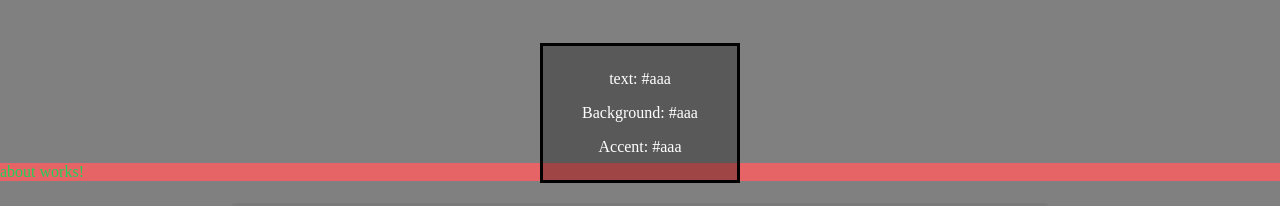
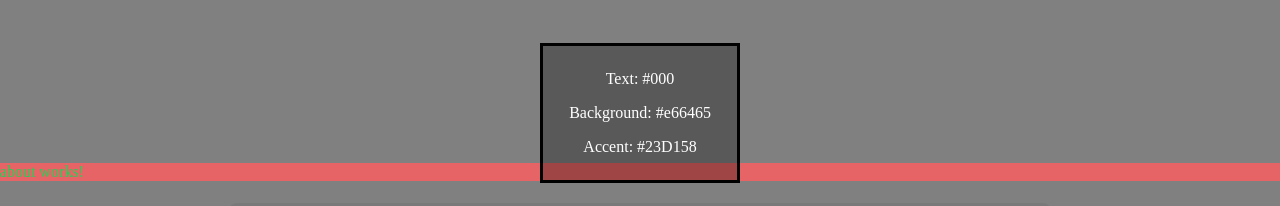
Before and after one commit to Lexsak/angular-learning, an Angular app: page / in a window 1280 px wide. Shown: the part 477-683 px from the top of the page. Built offline with nearby package versions, Linux system fonts and the light colour scheme.

Commit message:
copyColor logic work

```diff
--- a/src/app/layouts/copy-color/copy-color.component.html
+++ b/src/app/layouts/copy-color/copy-color.component.html
@@ -1,5 +1,5 @@
 <div class="copyContainer">
-  <p>text: #aaa</p>
-  <p>Background: #aaa</p>
-  <p>Accent: #aaa</p>
+  <p>Text: {{getBackgroundColor()}}</p>
+  <p>Background: {{getSecondColor()}}</p>
+  <p>Accent: {{getAccentColor()}}</p>
 </div>
--- a/src/app/layouts/copy-color/copy-color.component.ts
+++ b/src/app/layouts/copy-color/copy-color.component.ts
@@ -1,10 +1,23 @@
 import { Component } from '@angular/core';
+import { ColorService } from 'src/app/color.service';
 
 @Component({
   selector: 'app-copy-color',
   templateUrl: './copy-color.component.html',
-  styleUrls: ['./copy-color.component.css']
+  styleUrls: ['./copy-color.component.css'],
 })
 export class CopyColorComponent {
+  constructor(private colorService: ColorService) {}
 
+  getBackgroundColor() {
+    return this.colorService.textColor;
+  }
+
+  getSecondColor() {
+    return this.colorService.backgroundColor;
+  }
+
+  getAccentColor() {
+    return this.colorService.accentColor;
+  }
 }
```
